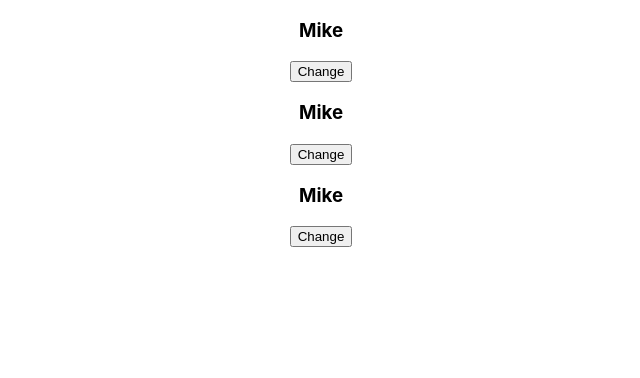
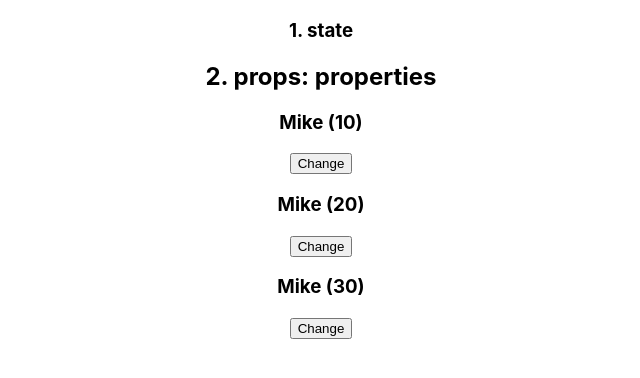
Before and after one commit to yhkang-xx/react-lecture, a React (Create React App) app: page / in a window 1280 px wide. Shown: the top 378 px of the page, without its empty margins (319-959 px from the left). Built offline with nearby package versions, Linux system fonts and the light colour scheme.

Commit message:
react Props 예제

```diff
--- a/src/App.js
+++ b/src/App.js
@@ -4,9 +4,11 @@ import Hello from './component/Hello';
 function App() {
     return (
         <div className="App">
-            <Hello />
-            <Hello />
-            <Hello />
+            <h3>1. state</h3>
+            <h2>2. props: properties</h2>
+            <Hello age={10} />
+            <Hello age={20} />
+            <Hello age={30} />
         </div>
     );
 }
--- a/src/component/Hello.js
+++ b/src/component/Hello.js
@@ -1,23 +1,19 @@
 import { useState } from "react";
 
-export default function Hello() {
+export default function Hello(props) {
+    console.log(props)
     const [name, setName] = useState('Mike');
-
-    // function changeName() {
-    //     const newName = name === 'Mike' ? 'Jane' : 'Mike';
-    //     setName(newName);
-    // };
+    const [age, setAge] = useState(props.age);
 
     return (
         <div>
-            {/* <h1>state</h1>
-            <h2>컴포넌트 속성값</h2> */}
-            <h3 id='name'>{name}</h3>
-            {/* <button onClick={changeName}>Change</button> */}
-            <button onClick={() => {
-                setName(name === 'Mike' ? 'Jane' : 'Mike'
-                )
-            }}>Change</button>
+            <h3 id='name'>{name} ({age})</h3>
+            <button
+                onClick={() => {
+                    setName(name === 'Mike' ? 'Jane' : 'Mike');
+                    setAge(age + 1);
+                }}
+            >Change</button>
         </div>
     );
 };
```
